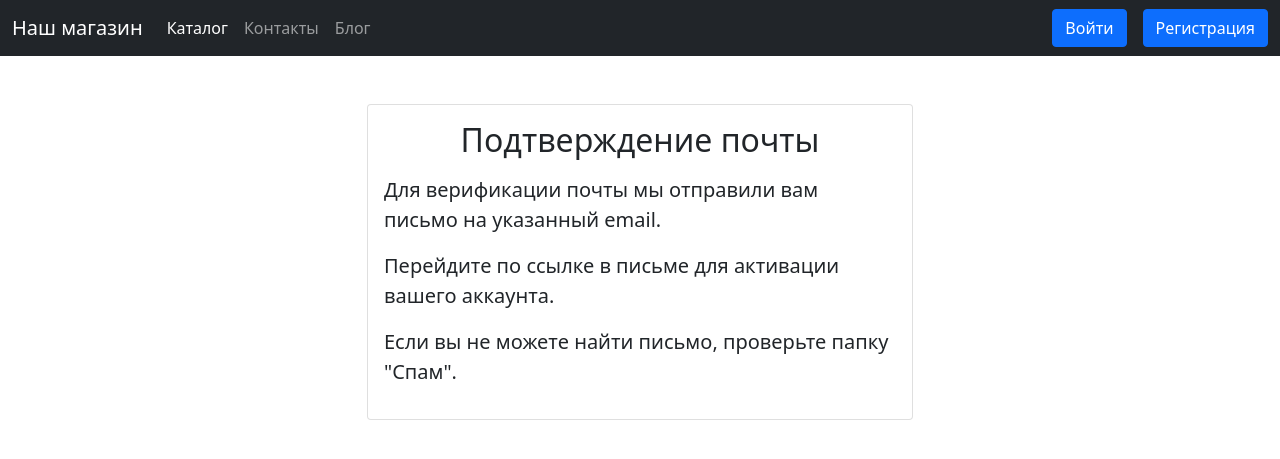
After one commit to Lemur3547/module_6, a Django app: page /users/email_confirm/ in a window 1280 px wide. The commit adds this page. Shown: the top 459 px of the page. Run offline with Django 5.2, Linux system fonts and the light colour scheme; some libraries are stand-ins or nearby versions.

Commit message:
Добавлена верификация пользователя через почту и автоматический вход в аккаунт после регистрации

```diff
--- a/catalog/templates/catalog/base.html
+++ b/catalog/templates/catalog/base.html
@@ -7,8 +7,7 @@
     <meta name="viewport" content="width=device-width, initial-scale=1">
 
     <!-- Bootstrap CSS -->
-    <link href="{% static 'css/bootstrap.min.css' %}" rel="stylesheet"
-          integrity="sha384-EVSTQN3/azprG1Anm3QDgpJLIm9Nao0Yz1ztcQTwFspd3yD65VohhpuuCOmLASjC" crossorigin="anonymous">
+    <link href="{% static 'css/bootstrap.min.css' %}" rel="stylesheet">
 
     <title>Hello, world!</title>
 </head>
@@ -22,9 +21,7 @@
 <!-- Optional JavaScript; choose one of the two! -->
 
 <!-- Option 1: Bootstrap Bundle with Popper -->
-<script src="{% static 'js/bootstrap.bundle.min.js' %}"
-        integrity="sha384-MrcW6ZMFYlzcLA8Nl+NtUVF0sA7MsXsP1UyJoMp4YLEuNSfAP+JcXn/tWtIaxVXM"
-        crossorigin="anonymous"></script>
+<script src="{% static 'js/bootstrap.bundle.min.js' %}"></script>
 
 <!-- Option 2: Separate Popper and Bootstrap JS -->
 <!--
--- a/catalog/templates/catalog/includes/inc_navbar.html
+++ b/catalog/templates/catalog/includes/inc_navbar.html
@@ -23,9 +23,9 @@
                 {{ user.email }}
             </p>
             {% if user.avatar %}
-            <img src="{{ user.avatar|media_filter }}" class="rounded-circle me-3" style="height: 40px">
+            <img src="{{ user.avatar|media_filter }}" class="rounded-circle me-3" style="height: 40px; width: 40px; object-fit: cover">
             {% else %}
-            <img src="media/users/no_profile.png" class="rounded-circle me-3" style="height: 40px">
+            <img src="/media/users/no_profile.png" class="rounded-circle me-3" style="height: 40px; width: 40px; object-fit: cover">
             {% endif %}
 
             <a href="{% url 'users:logout' %}" class="btn btn-primary me-3">
--- a/users/models.py
+++ b/users/models.py
@@ -12,6 +12,8 @@ class User(AbstractUser):
     phone = models.CharField(max_length=35, verbose_name='Телефон', **NULLABLE)
     country = models.CharField(max_length=50, verbose_name='Страна', **NULLABLE)
 
+    token = models.CharField(max_length=100, verbose_name='Токен', **NULLABLE)
+
     USERNAME_FIELD = 'email'
     REQUIRED_FIELDS = []
 
--- /dev/null
+++ b/users/templates/users/email_verification_message.html
@@ -0,0 +1,23 @@
+{% extends 'catalog/base.html' %}
+{% block content %}
+<div class="row justify-content-center">
+    <div class="col-6">
+        <div class="card mt-5">
+            <div class="card-body">
+                <h2 class="text-center mb-3">
+                    Подтверждение почты
+                </h2>
+                <p class="fs-5">
+                    Для верификации почты мы отправили вам письмо на указанный email.
+                </p>
+                <p class="fs-5">
+                    Перейдите по ссылке в письме для активации вашего аккаунта.
+                </p>
+                <p class="fs-5">
+                    Если вы не можете найти письмо, проверьте папку "Спам".
+                </p>
+            </div>
+        </div>
+    </div>
+</div>
+{% endblock %}
--- a/users/urls.py
+++ b/users/urls.py
@@ -2,7 +2,7 @@ from django.contrib.auth.views import LoginView, LogoutView
 from django.urls import path
 
 from users.apps import UsersConfig
-from users.views import RegisterView
+from users.views import RegisterView, email_verification_message, email_verification_token
 
 app_name = UsersConfig.name
 
@@ -10,4 +10,6 @@ urlpatterns = [
     path('register/', RegisterView.as_view(), name='register'),
     path('login/', LoginView.as_view(template_name='users/login.html'), name='login'),
     path('logout/', LogoutView.as_view(), name='logout'),
+    path('email_confirm/', email_verification_message, name='email_confirm'),
+    path('email_confirm/<str:token>/', email_verification_token, name='email_confirm_token'),
 ]
--- a/users/views.py
+++ b/users/views.py
@@ -1,6 +1,12 @@
-from django.urls import reverse_lazy
+import secrets
+
+from django.core.mail import send_mail
+from django.shortcuts import get_object_or_404, redirect, render
+from django.urls import reverse_lazy, reverse
 from django.views.generic import CreateView
+from django.contrib.auth import login
 
+from config import settings
 from users.forms import UserRegisterForm
 from users.models import User
 
@@ -11,4 +17,32 @@ class RegisterView(CreateView):
     model = User
     form_class = UserRegisterForm
     template_name = 'users/register.html'
-    success_url = reverse_lazy('catalog:index')
+    success_url = reverse_lazy('users:email_confirm')
+
+    def form_valid(self, form):
+        user = form.save()
+        user.is_active = False
+        token = secrets.token_hex(16)
+        user.token = token
+        user.save()
+        host = self.request.get_host()
+        url = f'http://{host}/users/email_confirm/{token}/'
+        send_mail(
+            subject='Подтверждение почты',
+            message=f'Для подтверждения почты перейдите по ссылке {url}',
+            from_email=settings.EMAIL_HOST_USER,
+            recipient_list=[user.email]
+        )
+        return super().form_valid(form)
+
+
+def email_verification_message(request):
+    return render(request, 'users/email_verification_message.html')
+
+
+def email_verification_token(request, token):
+    user = get_object_or_404(User, token=token)
+    user.is_active = True
+    user.save()
+    login(request, user)
+    return redirect(reverse('catalog:index'))
```
Also changed, not shown: users/migrations/0002_user_token.py (added).
